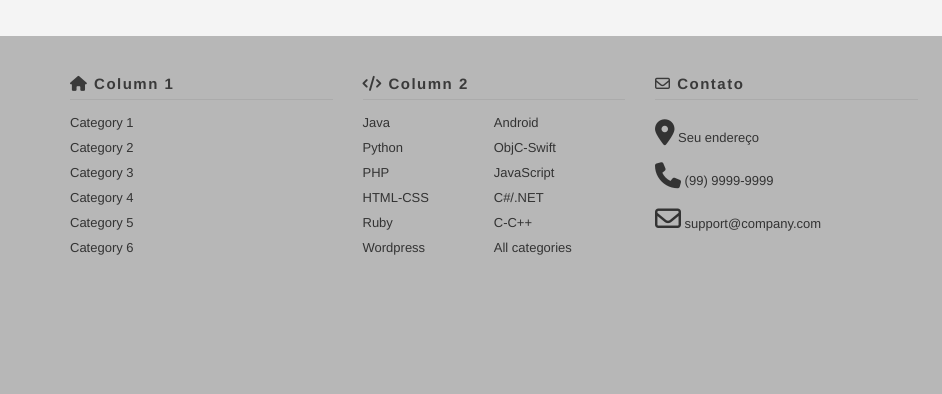
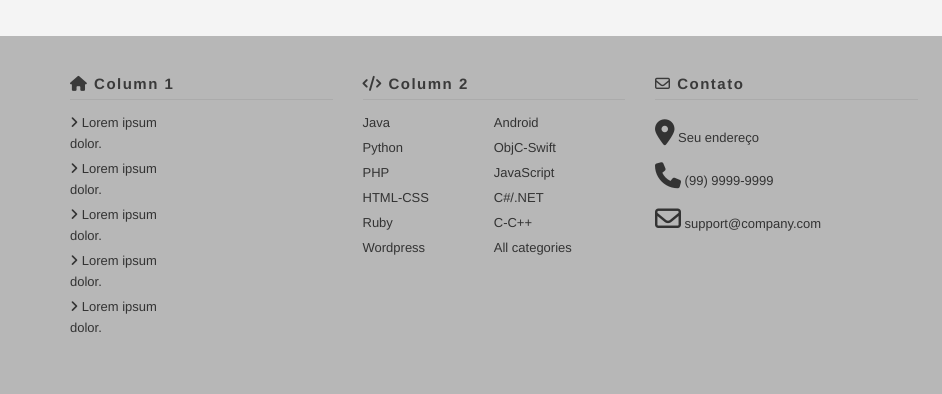
Before and after one commit to MultiArtsTuts/footer-template, a website: page light/index.html in a window 1280 px wide. Shown: the part 614-1008 px from the top of the page, 0-942 px from the left. Drawn offline with nearby package versions, Linux system fonts and the light colour scheme.

Commit message:
Light Theme

```diff
--- a/light/index.html
+++ b/light/index.html
@@ -42,12 +42,11 @@
             <div class="col-sm-6 col-md-3">
                 <h6 class="footer-home--title"><i class="fa fa-home"></i> Column 1</h6>
                 <ul>
-                	<li><a class="footer-home--link" href="">Category 1</a></li>
-                	<li><a class="footer-home--link" href="">Category 2</a></li>
-                	<li><a class="footer-home--link" href="">Category 3</a></li>
-                	<li><a class="footer-home--link" href="">Category 4</a></li>
-                	<li><a class="footer-home--link" href="">Category 5</a></li>
-                	<li><a class="footer-home--link" href="">Category 6</a></li>
+                	<li><a href="" class="footer-home--link"><i class="fa fa-angle-right"></i> Lorem ipsum dolor.</a></li>
+                	<li><a href="" class="footer-home--link"><i class="fa fa-angle-right"></i> Lorem ipsum dolor.</a></li>
+                	<li><a href="" class="footer-home--link"><i class="fa fa-angle-right"></i> Lorem ipsum dolor.</a></li>
+                	<li><a href="" class="footer-home--link"><i class="fa fa-angle-right"></i> Lorem ipsum dolor.</a></li>
+                	<li><a href="" class="footer-home--link"><i class="fa fa-angle-right"></i> Lorem ipsum dolor.</a></li>
                 </ul>
             </div>
             <div class="col-sm-6 col-md-3">
```
